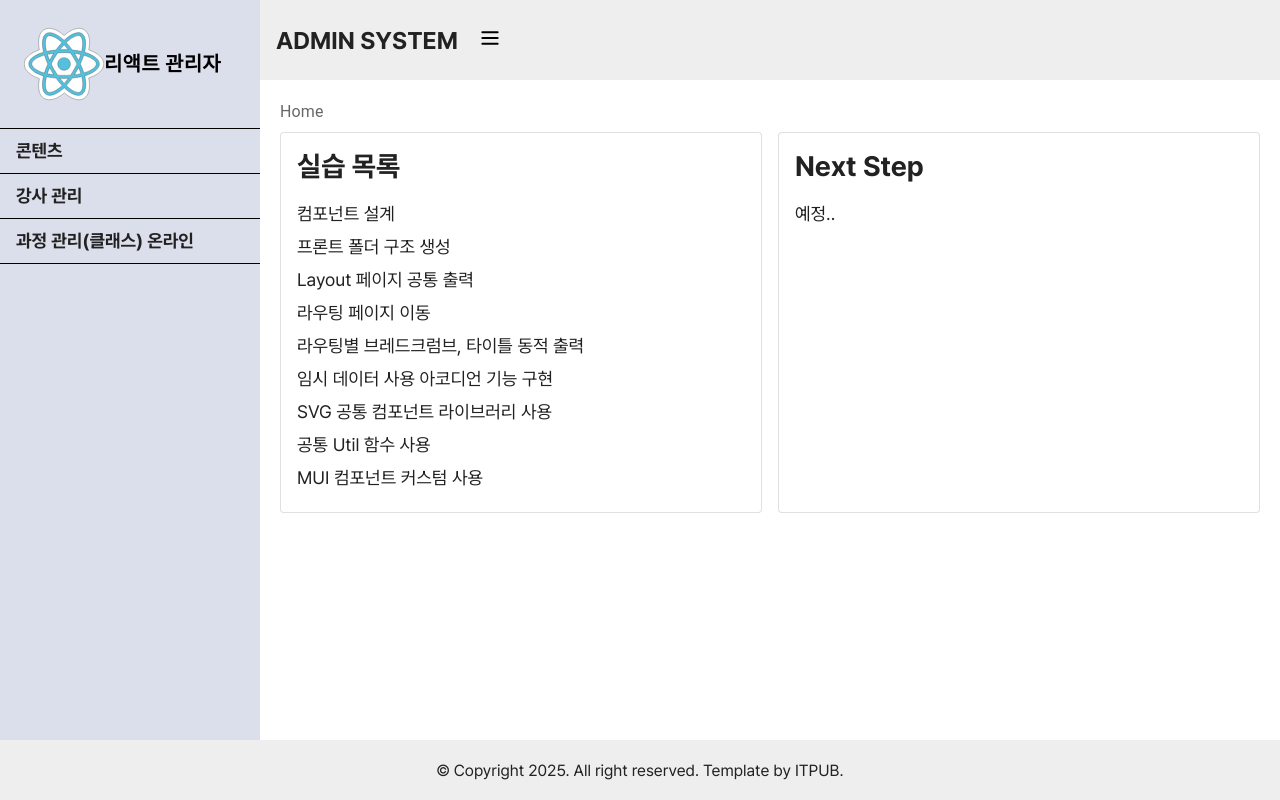
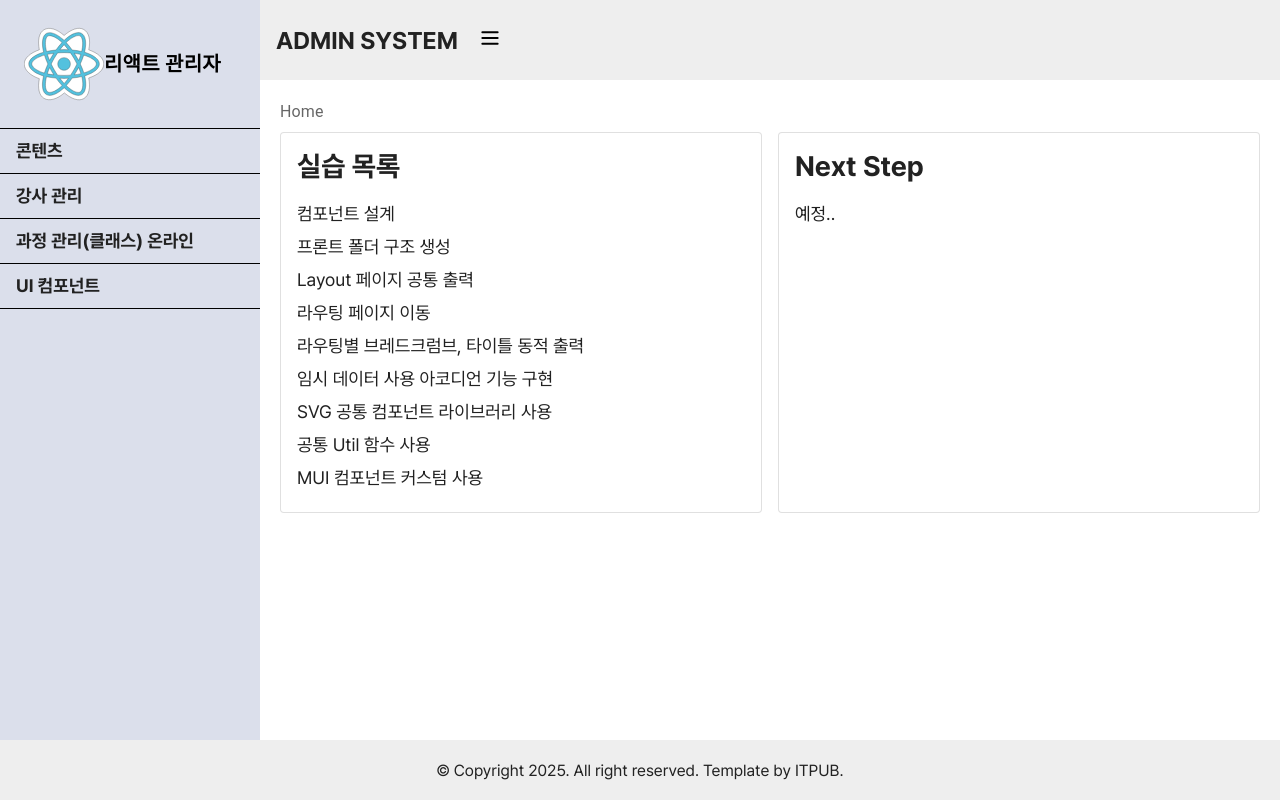
Before and after one commit to beingborn/mui-nextjs, a Next.js app: page / in a window 1280 px wide. Built offline with nearby package versions, Linux system fonts and the light colour scheme.

Commit message:
Sidebar refactoring

```diff
--- a/src/app/assets/data/LnbContent.js
+++ b/src/app/assets/data/LnbContent.js
@@ -51,8 +51,20 @@ const LnbContent = [
             {
                 name: '수강생 관리',
                 href: '/pages/online/students'
-
             }
+        ]
+    },
+    {
+        name: 'UI 컴포넌트',
+        list : [
+            {
+                name: 'Table',
+                href: '/pages/components/table'
+            },
+            {
+                name: 'Tab',
+                href: '/pages/components/tab'
+            },
         ]
     },
 ]
--- a/src/app/layout.js
+++ b/src/app/layout.js
@@ -6,7 +6,7 @@ import { useEffect, useState} from 'react'
 import "./globals.css";
 
 // Component
-import Sidebar from './layouts/Sidebar';
+import Sidebar from './layouts/Lnb/Sidebar';
 import Header from './layouts/Header'
 import Footer from './layouts/Footer'
 import Breadcrumb from './layouts/Breadcrumb';
--- a/src/app/layouts/Sidebar.js
+++ b/src/app/layouts/Lnb/Sidebar.js
@@ -1,22 +1,22 @@
+// 하위 컴포넌트를 렌더링, 비컴포넌트화 Typography, Logo import
+
+// 하위 컴포넌트
+import {LnbAside, LnbHeader} from './styles'
+
+import {Logo} from '../../assets/logo/index'
+import {Typography} from '@mui/material'
+
 import styled from '@emotion/styled'
-import {root} from '../global-variables'
-import {Logo} from '../assets/logo/index'
-import { Typography } from '@mui/material'
+import {root} from '../../global-variables'
+
 import Link from 'next/link'
 import {useState} from 'react'
 
 // Lnb 임시 데이터
-import LnbContent from '../assets/data/LnbContent'
+import LnbContent from '../../assets/data/LnbContent'
 
-const LnbAside = styled.aside`
-    flex-basis: 260px;
-    background-color: #dbdfeb;
-`
-const LnbHeader = styled.div`
-    padding: 24px;
-    border-bottom: 1px solid ${root.colors.textPri};
-    text-align: center;
-`
+
+
 
 const LogoWrap = styled.div`
     gap: 8px;
@@ -33,6 +33,7 @@ const LogoWrap = styled.div`
 `
 
 const LnbBody = styled.div``
+const LnbNav = styled.div``
 const LnbDepth1List = styled.ul``
 const LnbDepth1 = styled.li`
     &:not(:first-of-type) > button {
@@ -71,11 +72,14 @@ const LnbDepth2List = styled.ul`
     }
 `
 const LnbDepth2 = styled.li`
-
     > a {
         display: block;
         line-height: 32px;
         padding: 0 16px;
+
+        &.is-active {
+            background-color: #2e80eb40;
+        }
 
         &:hover {
             background-color: #2e80eb40;
@@ -83,14 +87,13 @@ const LnbDepth2 = styled.li`
     }
 `
 
-
+// 각각 다른 isActive, setIsActive를 갖게 하는 방법 : styled와 분리리
 export default function Sidebar() {
     const [isActive, setisActive] = useState(null);
     const toggleActive = (index) => {
         // prev 이전 값
         setisActive(prev => (prev === index) ? null : index)
     }
-
 
     return (
         <LnbAside>
@@ -103,19 +106,15 @@ export default function Sidebar() {
                 </LogoWrap>
             </LnbHeader>
             <LnbBody>
-                <nav>
+                <LnbNav>
                     <LnbDepth1List>
-                        {
-                            LnbContent.map((lnb1depth, index)=> {
+                        {LnbContent.map((lnb1depth, index)=> {
                                 return lnb1depth.list ? (
                                     <LnbDepth1 key={index}>
-                                        <button
-                                        onClick={
-                                            () => toggleActive(index)
-                                        }
+                                        <button onClick={() => toggleActive(index)}
                                         className={index === isActive ? 'is-active' : ''}
                                         >
-                                                {lnb1depth.name}
+                                            {lnb1depth.name}
                                         </button>
                                             <LnbDepth2List className={index === isActive ? 'is-active' : ''}>
                                             {
@@ -141,7 +140,7 @@ export default function Sidebar() {
                             })
                         }
                     </LnbDepth1List>
-                </nav>
+                </LnbNav>
             </LnbBody>
         </LnbAside>
     )
--- /dev/null
+++ b/src/app/layouts/Lnb/styles.js
@@ -0,0 +1,18 @@
+/**
+ * 단일 책임 원칙
+ * Styling 관리.
+ */
+
+import styled from '@emotion/styled'
+import {root} from '../../global-variables'
+
+export const LnbAside = styled.aside`
+    flex-basis: 260px;
+    background-color: #dbdfeb;
+`
+
+export const LnbHeader = styled.div`
+    padding: 24px;
+    border-bottom: 1px solid ${root.colors.textPri};
+    text-align: center;
+`
```
